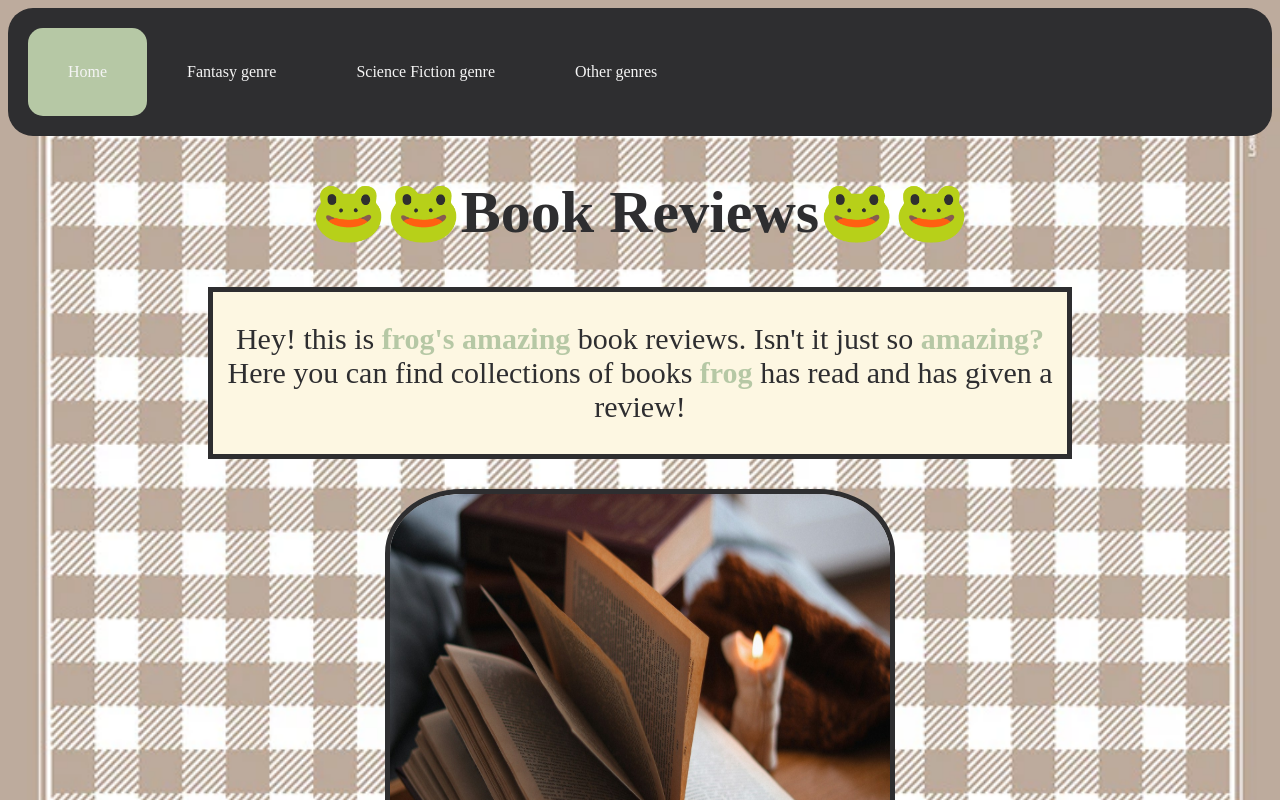
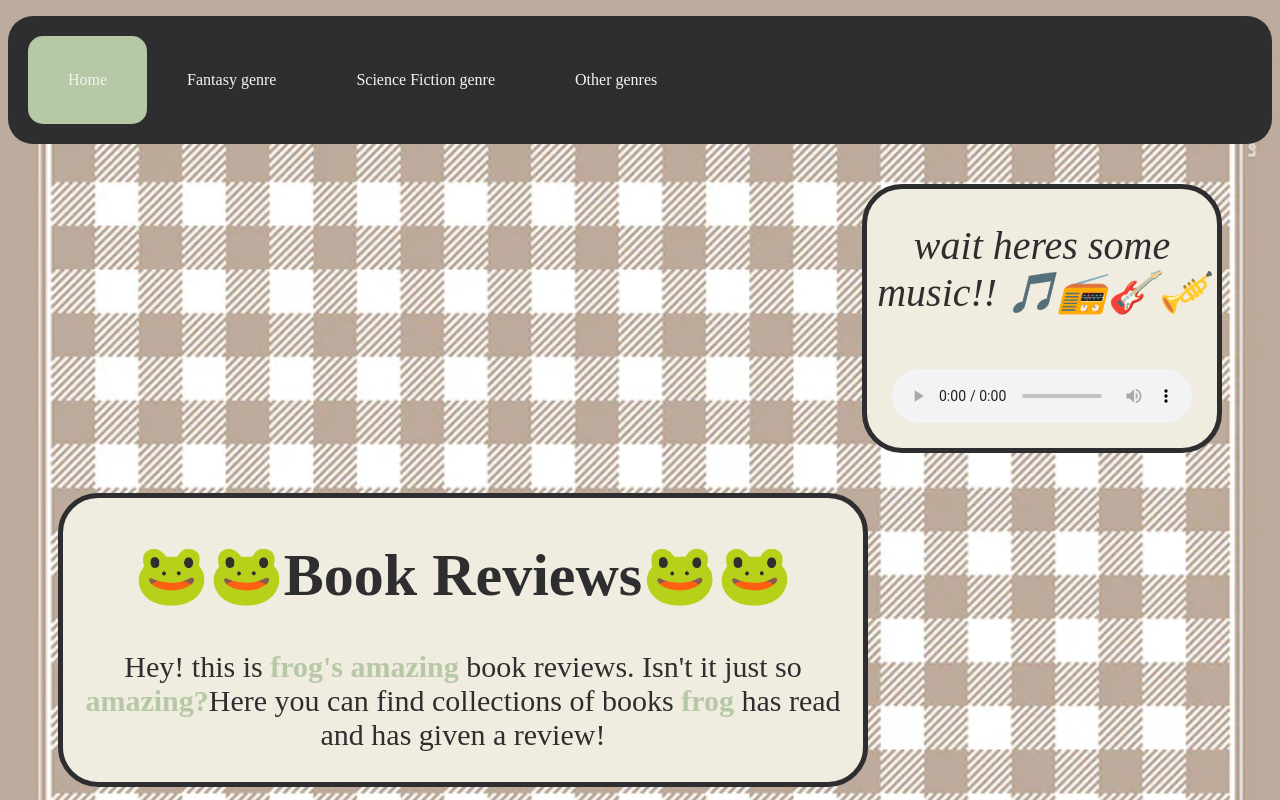
Before and after one commit to Flappyfroggy/frogblog, a plain HTML site: page index.html in a window 1280 px wide. Shown: the top 800 px of the page. Drawn offline with Linux system fonts and the light colour scheme; a web font is replaced by a local one.

Commit message:
Update index.html
added music, changed it to sticky, changed layout so the sticky wouldn't overlap (and went through the 5 stages of grief in the process /j)

```diff
--- a/index.html
+++ b/index.html
@@ -4,15 +4,30 @@
     <link rel="stylesheet" href="https://fonts.googleapis.com/css?family=Sofia">
 <style>
 body {
-    height: 150vh;
+    height: 170vh;
   background-image: url(Gingham-Doeskin-white-359-2.webp);
-    background-repeat: repeat;
-    background-size: cover;
+    background-size: contain;
+}
+div.sticky
+{
+    position: sticky;
+    top: 0;
+    right: 0;
+    width: 350px;
+    margin-right: 50px;
+    float: right;
+    font-size: 20px ;
+    background-color: #f0ecdf;
+    border: 5px solid #2e2e30;
+
 }
 div {
-    background-color: rgb(253, 247, 226);
-    margin-left: 200px;
-    margin-right: 200px;
+    background-color: #f0ecdf;
+    width: 800px;
+    float: left;
+    margin-left: 50px;
+    margin-bottom: 40px;
+    border-radius: 40px;
     border: 5px solid #2e2e30;
 }
 
@@ -27,12 +42,13 @@ span {
 }
 ul {
     list-style-type: none;
-    margin: 0;
+    margin: 20;
     padding: 0;
     overflow: hidden;
     background-color: #2e2e30;
     border-radius: 25px;
     padding: 20px;
+    margin-bottom: 40px;
 }
 li {
     float: left;
@@ -65,14 +81,17 @@ p {
     font-size: 30px;
 }
 img {
-    display: block;
-    margin: 30px auto;
+    margin: 50px ;
+    float: left;
+    margin-left: 50px;
     border-radius: 15%;
     border: 5px solid #2e2e30;
 }
+audio {
+    margin: 20px;
+}
 
 </style>
-<title>🐔BOOK REVIEW</title>
 </head>
 <body>
 <ul>
@@ -81,9 +100,16 @@ img {
     <li><a href="sci.html">Science Fiction genre</a></li>
     <li><a href="other.html">Other genres </a></li>
 </ul>
-<h1>🐸🐸Book Reviews🐸🐸</h1>
-<div><p>Hey! this is <span>frog's amazing</span> book reviews. Isn't it just so <span>amazing?</span>Here you can find collections of books <span>frog</span> has read and has given a review!</p>
+<title>Book Review Home Page</title>
+<div class=sticky>
+<h2><em>wait heres some music!! 🎵📻🎸🎺</em></h2>
+<audio controls autoplay loop><source src="Flowers of Osaka.mp3" type="audio/mpeg" alt="flowers of osaka music"></audio>
+</div>
+<div><h1>🐸🐸Book Reviews🐸🐸</h1>
+<p>Hey! this is <span>frog's amazing</span> book reviews. Isn't it just so <span>amazing?</span>Here you can find collections of books <span>frog</span> has read and has given a review!</p>
 </div>
 <img src="books-candle-cozy.jpg" height="419" width="500">
+<div>
+<P><span>music from Purple Planet Music</span></P></div>
 </body>
 </html>
```
